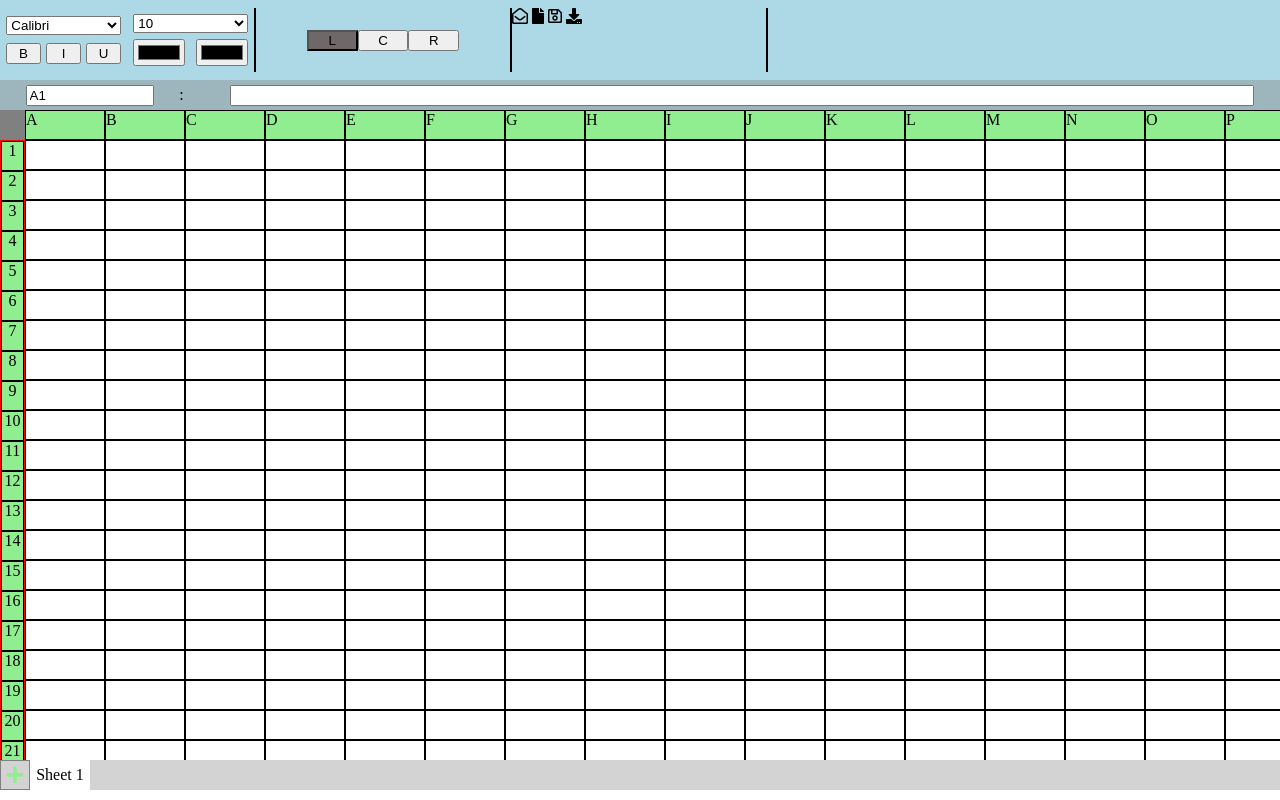
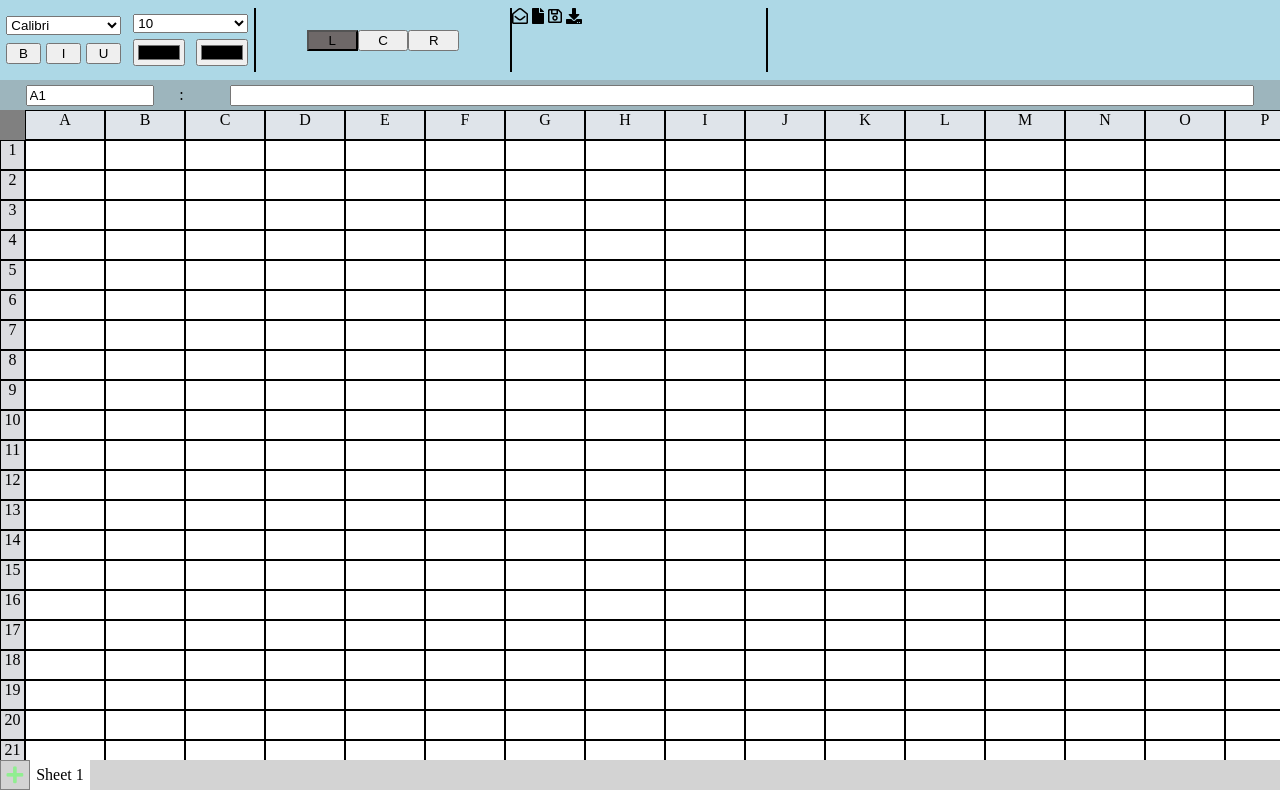
Before and after one commit to sam76870/Excel-Clone, a plain HTML site: page activity/index.html in a window 1280 px wide. Drawn offline with Linux system fonts and the light colour scheme.

Commit message:
push upto all cell

```diff
--- a/activity/init.js
+++ b/activity/init.js
@@ -4,6 +4,7 @@ let str = "";
 for (let i = 0; i < 26; i++) {
     str += `<div class='col'>${String.fromCharCode(65 + i)}</div>`;
 }
+topRow.innerText = str;
 topRow.innerHTML = str;
 let leftCol = document.querySelector(".left-col");
 str = ""
--- a/activity/script.js
+++ b/activity/script.js
@@ -2,6 +2,7 @@ let addBtnContainer = document.querySelector(".add-sheet_container");
 let sheetList = document.querySelector(".sheets_list");
 let firstSheet = document.querySelector(".sheet");
 let allCells = document.querySelectorAll(".grid .col")
+// console.log(allCells);
 let addressBar = document.querySelector(".address_box")
 let leftBtn = document.querySelector(".left")
 let rightBtn = document.querySelector(".right")
@@ -83,6 +84,7 @@ for (let i = 0; i < allCells.length; i++) {
         let address = colAdd + rowAdd;
         addressBar.value = address;
         let cellObject = sheetDB[rid][cid];
+        // console.log(cellObject);
         // styling-> set
         // object styling set
         // UI
@@ -131,7 +133,7 @@ for (let i = 0; i < allCells.length; i++) {
         let obj = allCells[i].getBoundingClientRect();
         let height = obj.height;
         let address = addressBar.value;
-            let { rid} = getRIdCIdfromAddress(address);
+        let { rid } = getRIdCIdfromAddress(address);
         let leftCol = document.querySelectorAll(".left-col .left-col_box")[rid];
         leftCol.style.height = height + "px";
     });
@@ -155,6 +157,7 @@ leftBtn.addEventListener("click", function () {
     let cellObject = sheetDB[rid][cid];
     cellObject.halign = "left";
 })
+
 rightBtn.addEventListener("click", function () {
     let address = addressBar.value;
     let { rid, cid } = getRIdCIdfromAddress(address);
@@ -169,6 +172,7 @@ rightBtn.addEventListener("click", function () {
     let cellObject = sheetDB[rid][cid];
     cellObject.halign = "right";
 })
+
 centerBtn.addEventListener("click", function () {
     let address = addressBar.value;
     let { rid, cid } = getRIdCIdfromAddress(address);
@@ -218,6 +222,7 @@ boldElem.addEventListener("click", function () {
         cellObject.bold = false;
     }
 })
+
 italicElem.addEventListener("click", function () {
     let isActive = italicElem.classList.contains("active-btn");
     let address = addressBar.value;
@@ -236,6 +241,7 @@ italicElem.addEventListener("click", function () {
         cellObject.italic = false;
     }
 })
+
 underlineElem.addEventListener("click", function () {
     let isActive = underlineElem.classList.contains("active-btn");
     let address = addressBar.value;
@@ -375,6 +381,7 @@ function setFormula(value, formula, rid, cid, address) {
 }
 function changeChildrens(cellObject) {
     let childrens = cellObject.children;
+    console.log(childrens)
     for (let i = 0; i < childrens.length; i++) {
         let chAddress = childrens[i];
         let chRiCiObj = getRIdCIdfromAddress(chAddress);
@@ -412,3 +419,19 @@ function getRIdCIdfromAddress(address) {
     let rid = Number(cellrowAdr) - 1;
     return { cid, rid };
 }
+
+function detectCycle(e) {
+    let cycle = true;
+    let address = addressBar.value;
+    let { rid, cid } = getRIdCIdfromAddress(address);
+    let cellObject = sheetDB[rid][cid];
+    // let parents = cellObject.children;
+    cellObject.forEach(cell => {
+        let
+        if (cell.formula != "") {
+            alert("Already formula exist");
+        }
+
+    });
+}
+detectCycle();
--- a/activity/style.css
+++ b/activity/style.css
@@ -153,8 +153,9 @@ body {
 
 .top-row {
     height: 30px;
-    background-color: lightgreen;
+    background-color: #dfe4ea;
     display: flex;
+    text-align: center;
     position: absolute;
     top: 0px;
     left: 25px;
@@ -178,7 +179,7 @@ body {
     top: 30px;
     left: 0;
     z-index: 90;
-    border: 1px solid red;
+    /* border: 1px solid red; */
 }
 
 .grid {
@@ -189,7 +190,7 @@ body {
 
 .left-col_box {
     height: 30px;
-    background-color: lightgreen;
+    background-color: #dcdde1;
     text-align: center;
     border: 1px solid;
 }
```
Lines whose indentation alone changed are shown as unchanged.
